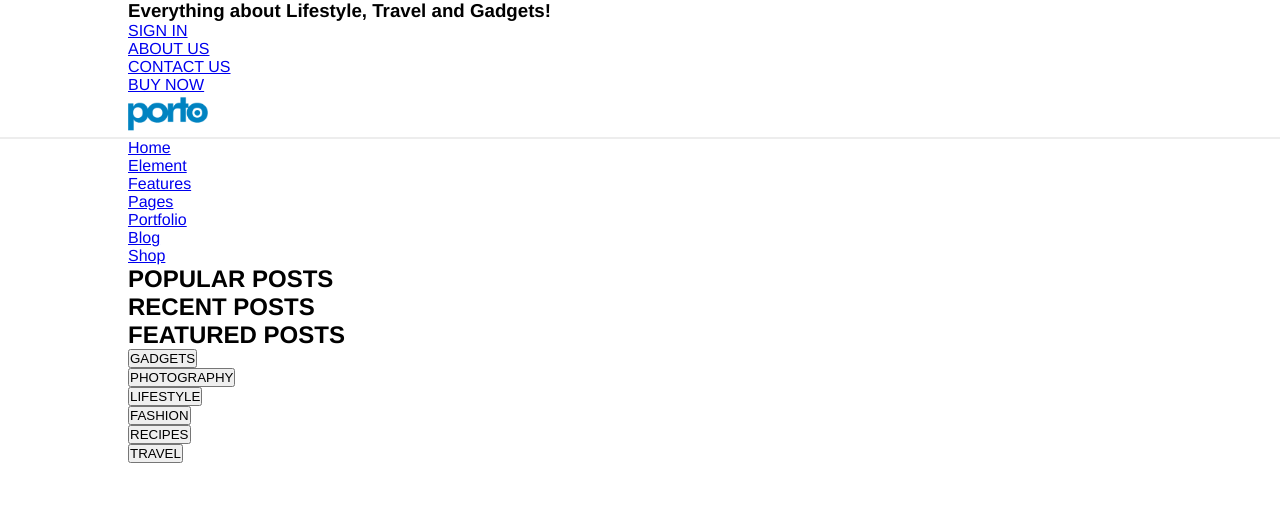
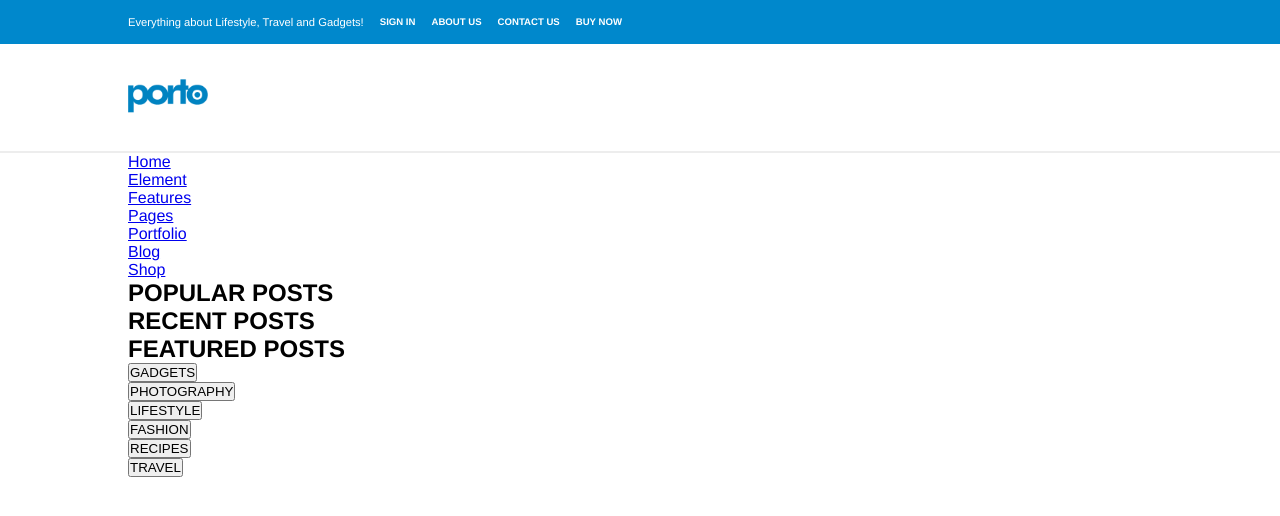
Before and after one commit to Nicola-Perera/proj-html-vuejs, a Vue app: page / in a window 1280 px wide. Shown: the top 516 px of the page. Built offline with nearby package versions, Linux system fonts and the light colour scheme.

Commit message:
add style to header

```diff
--- a/src/assets/style/common.scss
+++ b/src/assets/style/common.scss
@@ -9,3 +9,11 @@
     width: 80%;
     margin: auto;
 }
+
+.container {
+    display: flex;
+}
+
+.link {
+    text-decoration: none;
+}
--- a/src/components/header/SiteHeader.vue
+++ b/src/components/header/SiteHeader.vue
@@ -3,9 +3,9 @@
 
         <!-- general contacts -->
         <div class="header_top">
-            <div class="contacts width80">
+            <div class="contacts width80 container">
                 <h3>Everything about Lifestyle, Travel and Gadgets!</h3>
-                <div v-for="link in contacts" :key="link.name"><a href="#">{{ link.name }}</a></div>
+                <div v-for="link in contacts" :key="link.name"><a class="link" href="#">{{ link.name }}</a></div>
             </div>
         </div>
 
@@ -27,21 +27,39 @@
 <script>
 export default {
   name: 'SiteHeader',
-  components: {
-
-  },
   props: {
-    nav: Array,
-    contacts: Array
+    nav: [],
+    contacts: []
   }
 }
 
 </script>
 
-<style>
-img {
-    width: 5rem;
+<style lang="scss">
+@import '../../assets/style/common.scss';
+
+#SiteHeader {
+    .header_top {
+        padding: 1rem 0;
+        font-size: .6rem;
+        background-color: #0088cc;
+        color: #fff;
+        h3 {
+            font-weight: 200;
+        }
+        a {
+            margin-left: 1rem;
+            font-weight: bold;
+            color: #fff;
+        }
     }
+    #header_logo {
+        padding: 2rem 0;
+        img {
+            width: 5rem;
+            }
+    }
+}
 
 .header_bottom {
     border-top: 2px solid #ededed;
```
